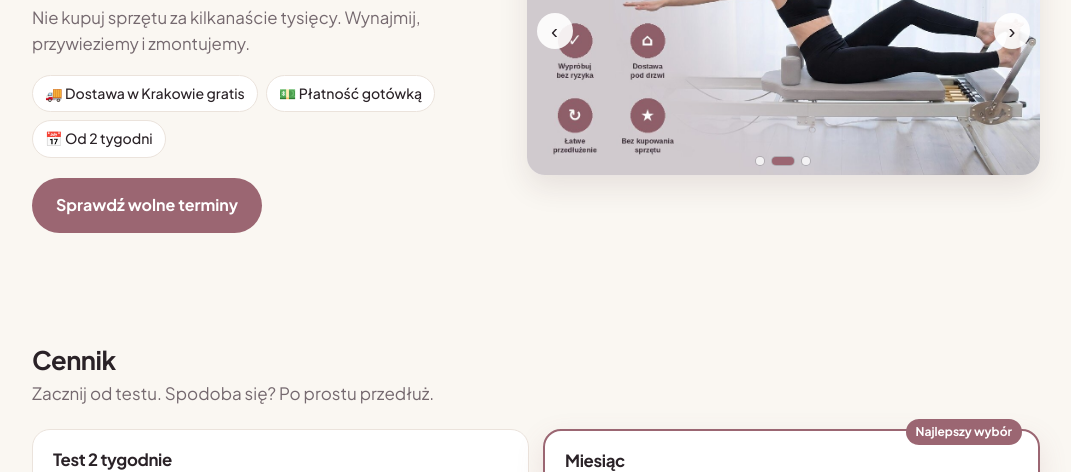
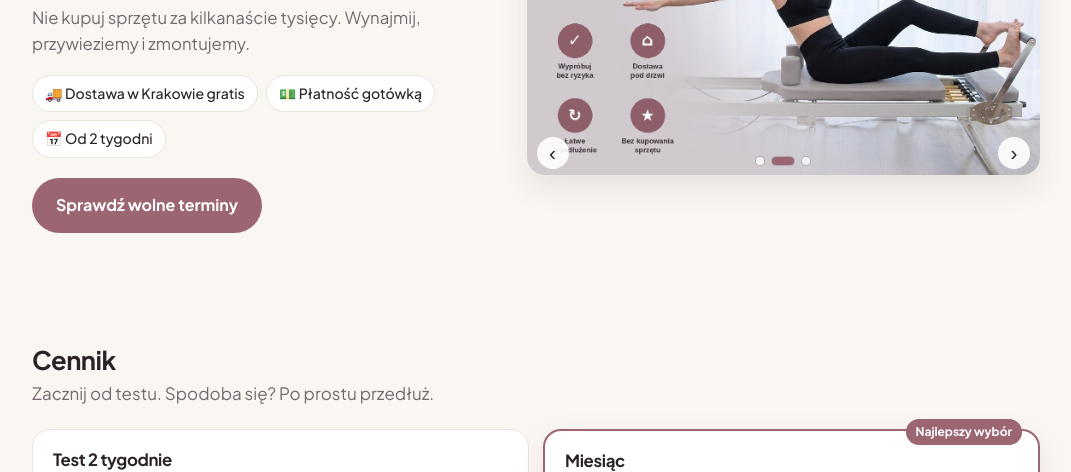
Before and after one commit to morochmail-creator/pilatesWdomuKrk, a plain HTML site: page index.html in a window 1280 px wide. Shown: the part 276-748 px from the top of the page, without its empty margins (104-1175 px from the left). Drawn offline with nearby package versions, Linux system fonts and the light colour scheme.

Commit message:
Strzałki karuzeli na dole, nie zasłaniają zdjęć
Co-Authored-By: Claude Opus 5.5 <noreply@anthropic.com>
Claude-Session: https://claude.ai/code/session_01LPTEKSoyRXDwjjcbjwkNHw

```diff
--- a/index.html
+++ b/index.html
@@ -49,7 +49,7 @@ header .btn{padding:9px 16px;min-height:0;font-size:.9rem}
 .car{min-width:0}.hero>*{min-width:0}
 .car-track img{flex:0 0 100%;width:100%;height:auto;min-width:0;aspect-ratio:16/9;object-fit:cover;scroll-snap-align:start;display:block}
 .car-track img.fit{object-fit:contain;padding:12px;background:#fff}
-.car-btn{position:absolute;top:50%;transform:translateY(-50%);width:36px;height:36px;border-radius:50%;border:0;background:rgba(255,255,255,.9);font-size:1.3rem;cursor:pointer;color:var(--ink);display:none}
+.car-btn{position:absolute;bottom:6px;width:32px;height:32px;border-radius:50%;border:0;background:rgba(255,255,255,.9);font-size:1.3rem;cursor:pointer;color:var(--ink);display:none}
 .car-prev{left:10px}.car-next{right:10px}
 .car-dots{position:absolute;bottom:10px;left:0;right:0;display:flex;justify-content:center;gap:8px}
 .car-dots button{width:8px;height:8px;border-radius:50%;border:0;padding:0;background:rgba(255,255,255,.75);box-shadow:0 0 0 1px rgba(0,0,0,.15);cursor:pointer}
```
